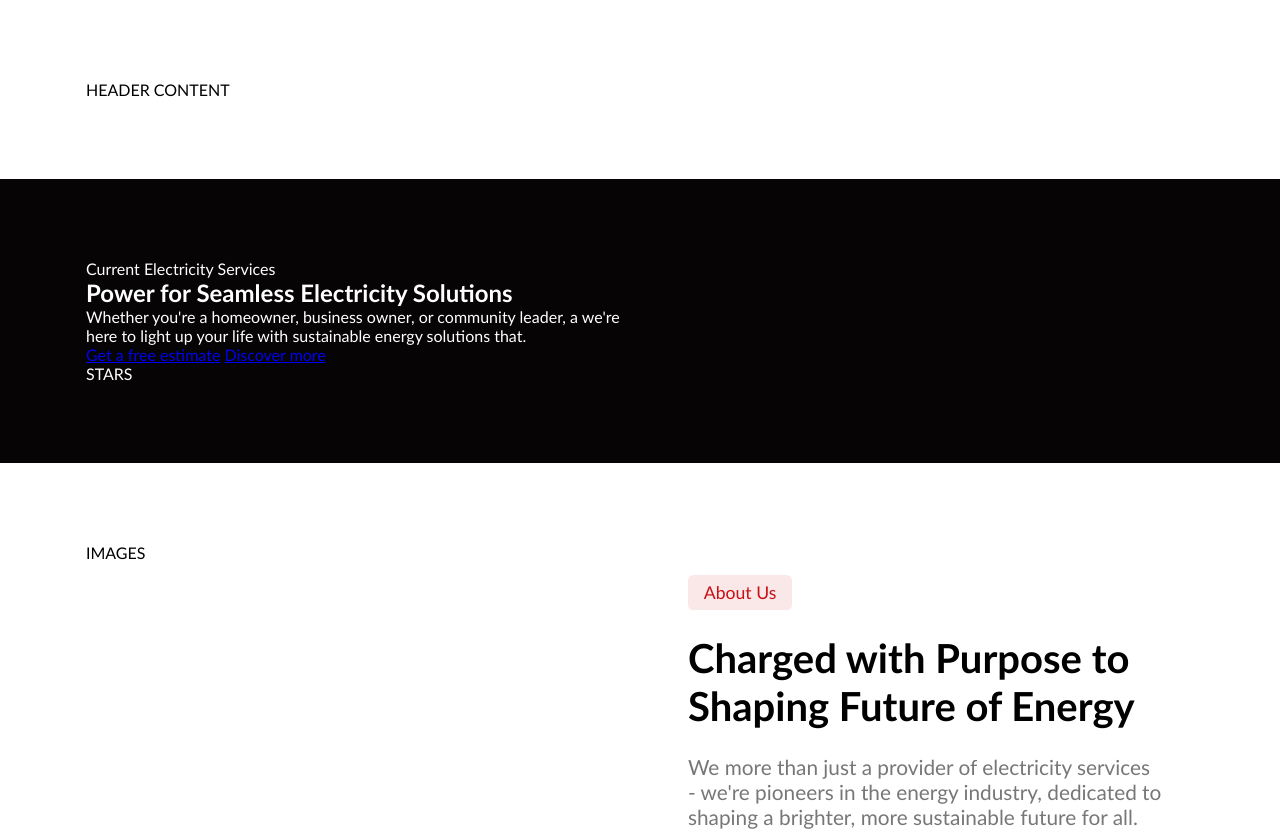
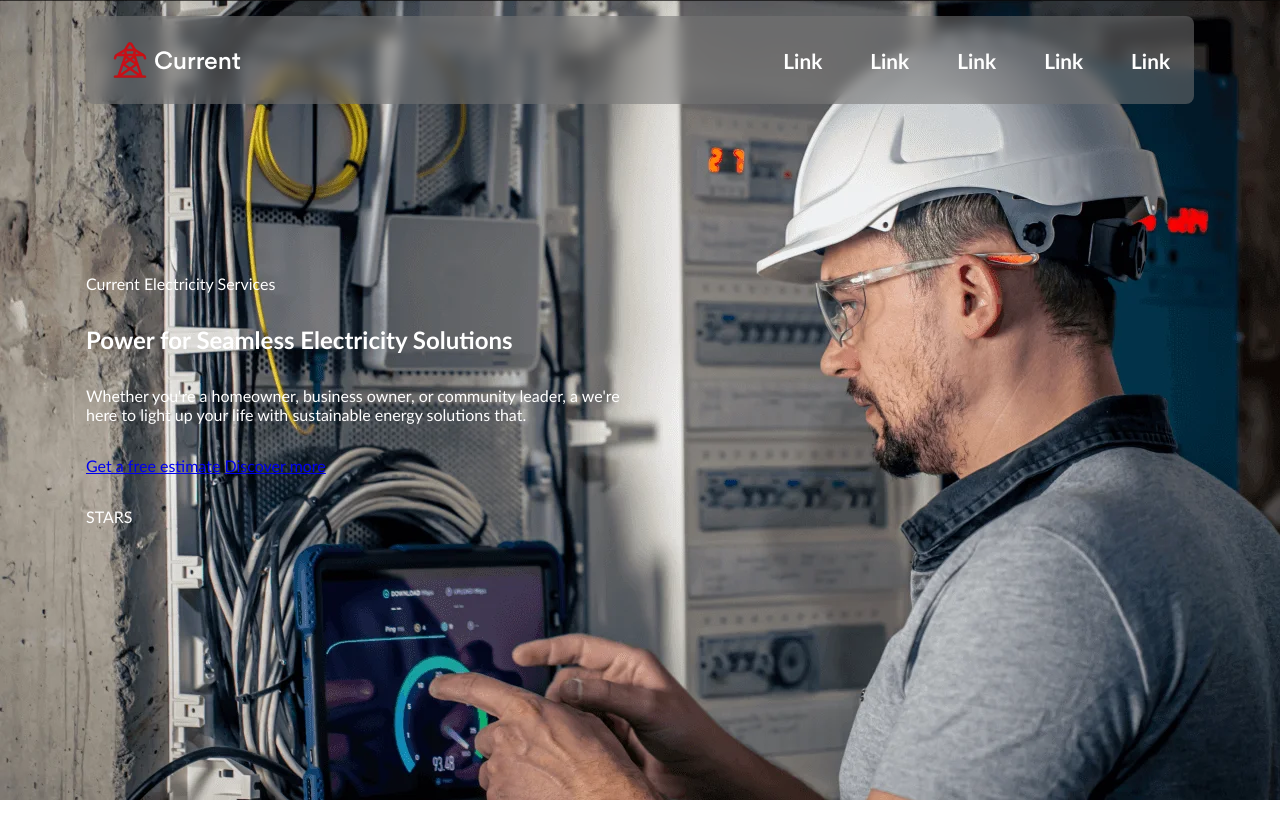
Before and after one commit to front-end-by-rimantas/55-grupe-teamwork, a website: page index.html in a window 1280 px wide. Shown: the top 832 px of the page. Drawn offline with Linux system fonts and the light colour scheme.

Commit message:
Header WIP

```diff
--- /dev/null
+++ b/css/components/header.css
@@ -0,0 +1,67 @@
+.main-header {
+  position: fixed;
+  top: 0;
+  left: 0;
+  right: 0;
+  padding-top: 0;
+  padding-bottom: 0;
+  background-color: #000;
+}
+.main-header .header-content {
+  display: flex;
+  align-items: center;
+  justify-content: space-between;
+  color: #fff;
+  border-radius: 0.5rem;
+}
+.main-header .logo {
+  width: auto;
+  height: 2.5rem;
+}
+.main-header .main-nav {
+  display: none;
+  align-items: center;
+  gap: 3rem;
+}
+.main-header .link {
+  color: #fff;
+  font-size: 1.3rem;
+  text-decoration: none;
+  font-weight: bold;
+}
+.main-header .hamburger {
+  display: flex;
+  align-items: center;
+  justify-content: center;
+  font-size: 1.6rem;
+  width: 1.8em;
+  height: 1.8em;
+  border: 1px solid #fff;
+  padding: 0.3em;
+  border-radius: 0.3em;
+}
+
+@media (min-width: 992px) {
+  .main-header {
+    background-color: transparent;
+  }
+  .main-header .header-content {
+    background-color: #7778;
+    backdrop-filter: blur(7px);
+    padding: 1.5rem;
+  }
+  .main-header.header-fixed {
+    background-color: #000;
+  }
+  .main-header.header-fixed .header-content {
+    background-color: inherit;
+    backdrop-filter: none;
+    padding: 1rem 0;
+  }
+  .main-header .main-nav {
+    display: flex;
+  }
+  .main-header .hamburger {
+    display: none;
+  }
+}
--- a/css/components/hero.css
+++ b/css/components/hero.css
@@ -1,3 +1,12 @@
 .hero {
   color: #fff;
+  min-height: 100vh;
+  background-image: url(../../img/hero/hero.webp);
 }
+.hero .hero-content {
+  height: calc(100vh - 10rem);
+  display: flex;
+  flex-direction: column;
+  gap: 2rem;
+  justify-content: center;
+}
--- a/css/pages/home.css
+++ b/css/pages/home.css
@@ -6,6 +6,7 @@
 @import '../vendors/font-awesome.min.css';
 
 /* components */
+@import '../components/header.css';
 @import '../components/hero.css';
 @import '../components/testimonials.css';
 @import '../components/contact-us.css';
--- a/js/components/header.js
+++ b/js/components/header.js
@@ -1,9 +1,17 @@
 export function header() {
     const HTML = `
-        <header class="container">
+        <header class="container main-header">
             <div class="row">
-                <div class="col-12">
-                    HEADER CONTENT
+                <div class="col-12 header-content">
+                    <img class="logo" src="./img/logo.webp" alt="Logo">
+                    <nav class="main-nav">
+                        <a class="link" href="#">Link</a>
+                        <a class="link" href="#">Link</a>
+                        <a class="link" href="#">Link</a>
+                        <a class="link" href="#">Link</a>
+                        <a class="link" href="#">Link</a>
+                    </nav>
+                    <i class="fa fa-bars hamburger"></i>
                 </div>
             </div>
         </header>`;
--- a/js/components/hero.js
+++ b/js/components/hero.js
@@ -2,7 +2,7 @@ export function hero() {
     const HTML = `
         <section class="container bg-dark hero">
             <div class="row">
-                <div class="col-12 col-lg-6">
+                <div class="col-12 col-lg-6 hero-content">
                     <div>Current Electricity Services</div>
                     <h1>Power for Seamless Electricity Solutions</h1>
                     <p>Whether you're a homeowner, business owner, or community leader, a we're here to light up your life with sustainable energy solutions that.</p>
```
Also changed, not shown: img/hero/hero.webp (added), img/logo.webp (added).
